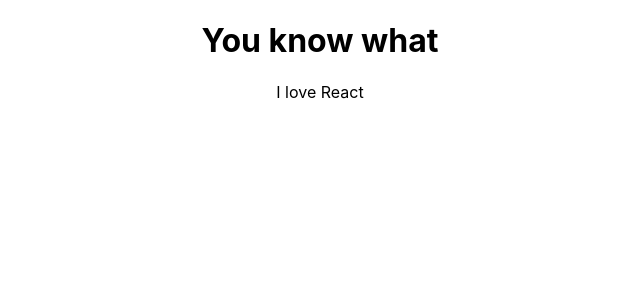
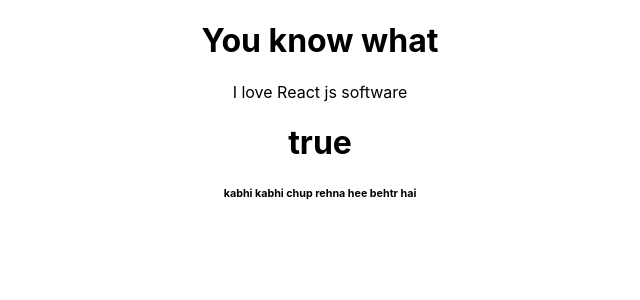
Before and after one commit to rgbdust/React-2, a React (Create React App) app: page / in a window 1280 px wide. Shown: the top 300 px of the page, without its empty margins (320-960 px from the left). Built offline with nearby package versions, Linux system fonts and the light colour scheme.

Commit message:
feat: update test array formatting, display array, and add conditional rendering for boolean and ternary values in App component

```diff
--- a/src/App.js
+++ b/src/App.js
@@ -2,12 +2,15 @@
 import './App.css';
 
 function App() {
-  const test = ["React", "js", "software"]
+  const test = ["React", " js", " software"]
   return (
 
     <div className="App">
       <h1>You know what</h1>
-      <p>I love {test[0]}</p>
+      <p>I love {test}</p>
+      <h1>{String(true)}</h1>
+
+      {2 > 3 ? <h6>Such too much</h6> : <h6>kabhi kabhi chup rehna hee behtr hai</h6>}
     </div>
   );
 }
```
